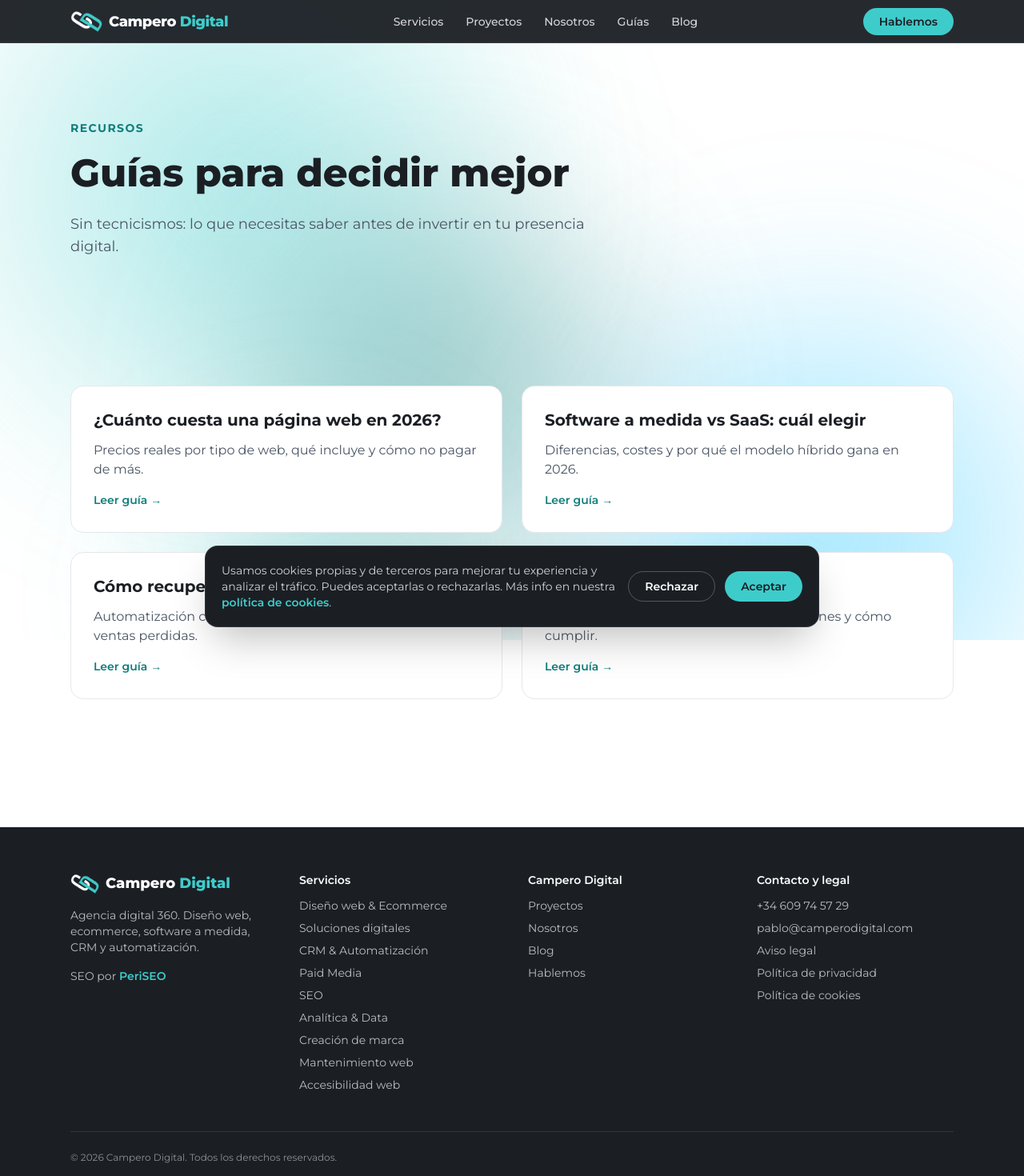
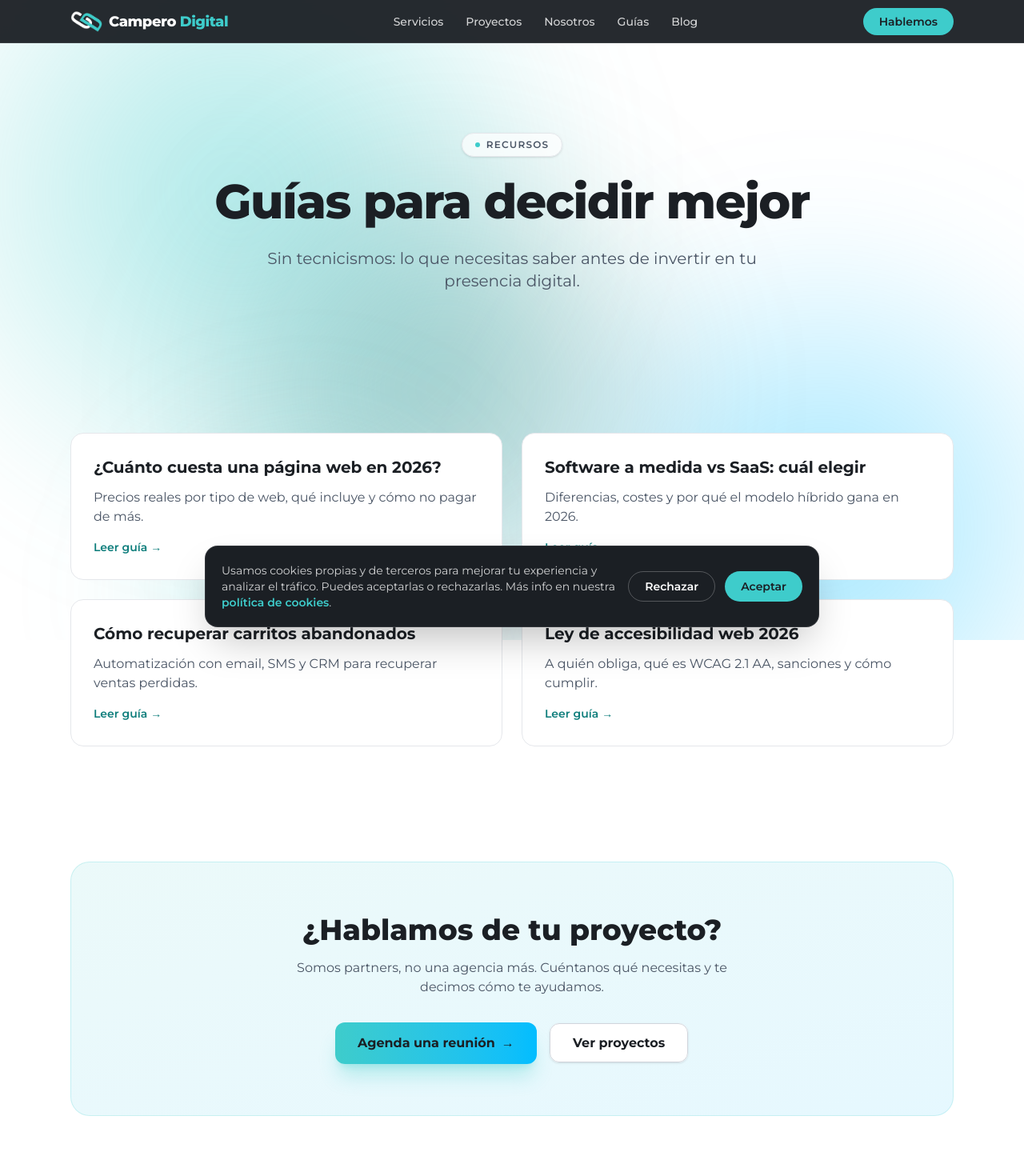
Before and after one commit to PeriCod4/peridigital, a Next.js app: page /guias in a window 1280 px wide. Shown: the top 1470 px of the page at 80% size. Built offline with nearby package versions, Linux system fonts and the light colour scheme.

Commit message:
feat: heros centrados estilo home (badge) + bloque CTA doble global (Agenda/Proyectos) en todas las páginas

```diff
--- a/app/layout.tsx
+++ b/app/layout.tsx
@@ -8,6 +8,7 @@ import CookieConsent from "@/components/CookieConsent";
 import Analytics from "@/components/Analytics";
 import Spotlight from "@/components/fx/Spotlight";
 import AuroraBackground from "@/components/fx/AuroraBackground";
+import FinalCta from "@/components/FinalCta";
 import { organizationSchema, websiteSchema } from "@/lib/jsonld";
 
 const montserrat = Montserrat({
@@ -55,6 +56,7 @@ export default function RootLayout({
         <AuroraBackground />
         <Header />
         <div className="relative z-10 flex-1">{children}</div>
+        <FinalCta />
         <Footer />
         <CookieConsent />
         <Analytics />
--- a/app/nosotros/page.tsx
+++ b/app/nosotros/page.tsx
@@ -1,4 +1,3 @@
-import Link from "next/link";
 import Container from "@/components/Container";
 import PageHero from "@/components/PageHero";
 import Reveal from "@/components/motion/Reveal";
@@ -58,13 +57,8 @@ export default function Page() {
           ))}
         </div>
 
-        <div className="mt-14 text-center">
-          <Link
-            href="/hablemos/"
-            className="inline-block rounded-full bg-brand px-7 py-3 font-semibold text-ink transition-transform hover:scale-105"
-          >
-            Trabajemos juntos
-          </Link>
+        <div className="mt-10 spotlight rounded-2xl border border-gray-200 bg-white p-6 text-center text-gray-600 shadow-sm">
+          También potenciamos nuestras propias marcas, así que dominamos de verdad lo que ofrecemos.
         </div>
       </Container>
     </main>
--- a/app/proyectos-web/page.tsx
+++ b/app/proyectos-web/page.tsx
@@ -1,4 +1,3 @@
-import Link from "next/link";
 import Container from "@/components/Container";
 import PageHero from "@/components/PageHero";
 import ProjectsGrid from "@/components/ProjectsGrid";
@@ -19,16 +18,6 @@ export default function Page() {
       />
       <Container className="py-16">
         <ProjectsGrid />
-
-        <div className="mt-14 rounded-2xl bg-brand/10 p-10 text-center">
-          <h2 className="text-2xl font-extrabold text-ink">¿Empezamos el tuyo?</h2>
-          <Link
-            href="/hablemos/"
-            className="mt-6 inline-block rounded-full bg-ink px-7 py-3 font-semibold text-white transition-transform hover:scale-105"
-          >
-            Hablemos de tu proyecto
-          </Link>
-        </div>
       </Container>
     </main>
   );
--- /dev/null
+++ b/components/CtaButtons.tsx
@@ -0,0 +1,27 @@
+import Link from "next/link";
+import Magnetic from "./fx/Magnetic";
+
+// Par de CTAs como en la home: principal (gradiente) + secundario (outline).
+export default function CtaButtons({ center = true }: { center?: boolean }) {
+  return (
+    <div className={`flex flex-col gap-4 sm:flex-row ${center ? "items-center justify-center" : ""}`}>
+      <Magnetic>
+        <Link
+          href="/hablemos/"
+          className="group flex items-center gap-2 rounded-xl bg-gradient-to-r from-brand to-accent px-7 py-3.5 font-bold text-ink shadow-xl shadow-brand/30 transition-all hover:shadow-brand/50"
+        >
+          Agenda una reunión
+          <span className="transition-transform group-hover:translate-x-1">→</span>
+        </Link>
+      </Magnetic>
+      <Magnetic>
+        <Link
+          href="/proyectos-web/"
+          className="rounded-xl border border-gray-300 bg-white px-7 py-3.5 font-bold text-ink shadow-sm transition-all hover:border-brand"
+        >
+          Ver proyectos
+        </Link>
+      </Magnetic>
+    </div>
+  );
+}
--- /dev/null
+++ b/components/FinalCta.tsx
@@ -0,0 +1,23 @@
+import Container from "./Container";
+import CtaButtons from "./CtaButtons";
+
+// Bloque CTA final (dos botones como en la home), antes del footer en todas las páginas.
+export default function FinalCta() {
+  return (
+    <section className="relative z-10 py-20">
+      <Container>
+        <div className="relative overflow-hidden rounded-3xl border border-brand/20 bg-gradient-to-br from-brand/10 to-accent/10 p-10 text-center sm:p-16">
+          <h2 className="mx-auto max-w-2xl text-3xl font-extrabold text-ink sm:text-4xl">
+            ¿Hablamos de tu proyecto?
+          </h2>
+          <p className="mx-auto mt-4 max-w-xl text-gray-600">
+            Somos partners, no una agencia más. Cuéntanos qué necesitas y te decimos cómo te ayudamos.
+          </p>
+          <div className="mt-8">
+            <CtaButtons />
+          </div>
+        </div>
+      </Container>
+    </section>
+  );
+}
--- a/components/PageHero.tsx
+++ b/components/PageHero.tsx
@@ -1,7 +1,7 @@
 import Container from "./Container";
 import Reveal from "./motion/Reveal";
 
-// Hero claro: el fondo aurora es global (layout), aquí solo el contenido.
+// Hero claro centrado, estilo home (badge + título grande). Aurora global de fondo.
 export default function PageHero({
   eyebrow,
   title,
@@ -13,18 +13,19 @@ export default function PageHero({
 }) {
   return (
     <section className="relative text-ink">
-      <Container className="py-20 sm:py-24">
+      <Container className="py-20 text-center sm:py-28">
         <Reveal>
           {eyebrow && (
-            <p className="mb-4 text-sm font-bold uppercase tracking-widest text-brand-text">
-              {eyebrow}
-            </p>
+            <div className="mb-6 inline-flex items-center gap-2 rounded-full border border-gray-200 bg-white/70 px-4 py-1.5 shadow-sm backdrop-blur-sm">
+              <span className="h-1.5 w-1.5 rounded-full bg-brand" />
+              <span className="text-xs font-semibold uppercase tracking-widest text-gray-600">{eyebrow}</span>
+            </div>
           )}
-          <h1 className="max-w-3xl text-4xl font-extrabold leading-tight sm:text-5xl">
+          <h1 className="mx-auto max-w-4xl text-4xl font-extrabold leading-[1.08] tracking-tight md:text-6xl">
             {title}
           </h1>
           {subtitle && (
-            <p className="mt-5 max-w-2xl text-lg text-gray-600">{subtitle}</p>
+            <p className="mx-auto mt-6 max-w-2xl text-lg text-gray-600 md:text-xl">{subtitle}</p>
           )}
         </Reveal>
       </Container>
--- a/components/ServiceLayout.tsx
+++ b/components/ServiceLayout.tsx
@@ -52,7 +52,6 @@ export default function ServiceLayout(props: ServiceLayoutProps) {
     plans,
     plansNote,
     faqs,
-    ctaTitle = "¿Hablamos de tu proyecto?",
     ctaLabel = "Pídenos presupuesto",
     relatedGuide,
     metaDescription,
@@ -276,20 +275,6 @@ export default function ServiceLayout(props: ServiceLayoutProps) {
           </section>
         )}
 
-        {/* CTA */}
-        <div className="mt-16 rounded-3xl border border-brand/20 bg-gradient-to-br from-brand/10 to-accent/10 p-10 text-center">
-          <h2 className="text-2xl font-extrabold text-ink">{ctaTitle}</h2>
-          <div className="mt-6">
-            <Magnetic>
-              <Link
-                href="/hablemos/"
-                className="inline-block rounded-xl bg-gradient-to-r from-brand to-accent px-7 py-3.5 font-bold text-ink shadow-xl shadow-brand/30 transition-all hover:shadow-brand/50"
-              >
-                {ctaLabel}
-              </Link>
-            </Magnetic>
-          </div>
-        </div>
       </Container>
     </main>
   );
```
